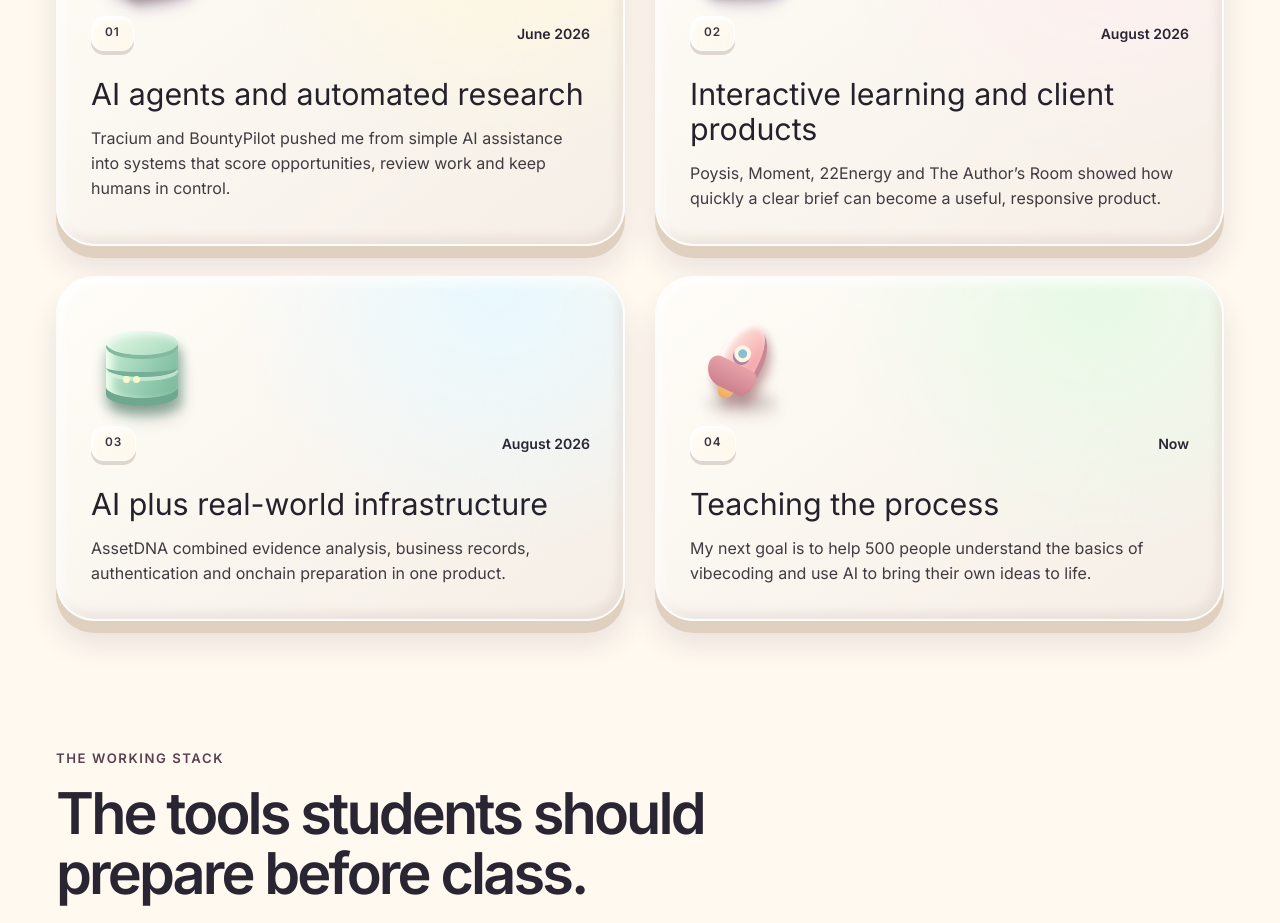
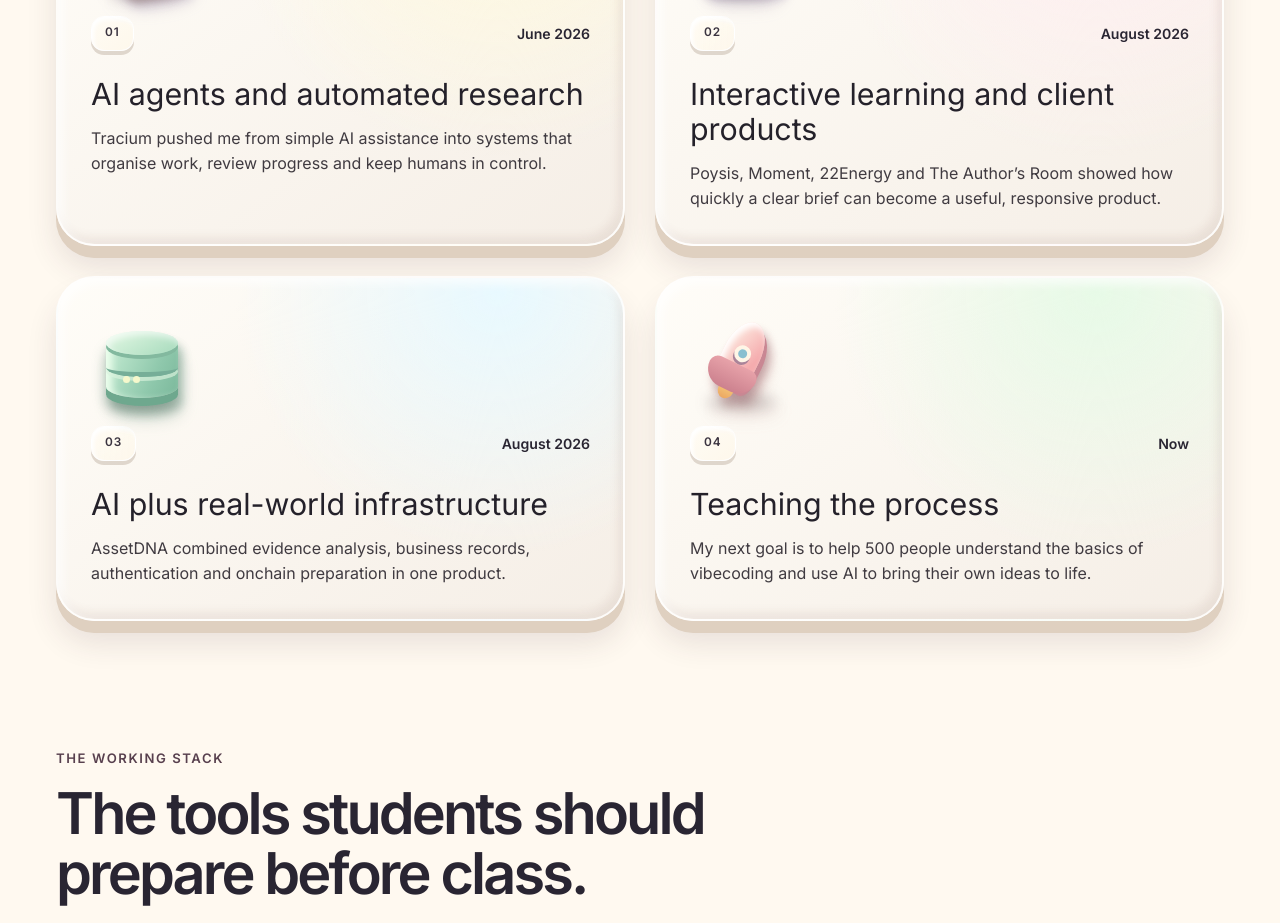
Before and after one commit to Thee-Web3-Qing/My-Portfolio, a React (Vite) app: page /class in a window 1280 px wide. Shown: the part 2480-3403 px from the top of the page. Built offline with nearby package versions, Linux system fonts and the light colour scheme; no server answers.

Commit message:
Update featured portfolio builds

```diff
--- a/src/pages/Class.jsx
+++ b/src/pages/Class.jsx
@@ -18,7 +18,7 @@
 }
 
 const timeline = [
-  { date: 'June 2026', title: 'AI agents and automated research', copy: 'Tracium and BountyPilot pushed me from simple AI assistance into systems that score opportunities, review work and keep humans in control.' },
+  { date: 'June 2026', title: 'AI agents and automated research', copy: 'Tracium pushed me from simple AI assistance into systems that organise work, review progress and keep humans in control.' },
   { date: 'August 2026', title: 'Interactive learning and client products', copy: 'Poysis, Moment, 22Energy and The Author’s Room showed how quickly a clear brief can become a useful, responsive product.' },
   { date: 'August 2026', title: 'AI plus real-world infrastructure', copy: 'AssetDNA combined evidence analysis, business records, authentication and onchain preparation in one product.' },
   { date: 'Now', title: 'Teaching the process', copy: 'My next goal is to help 500 people understand the basics of vibecoding and use AI to bring their own ideas to life.' },
```
